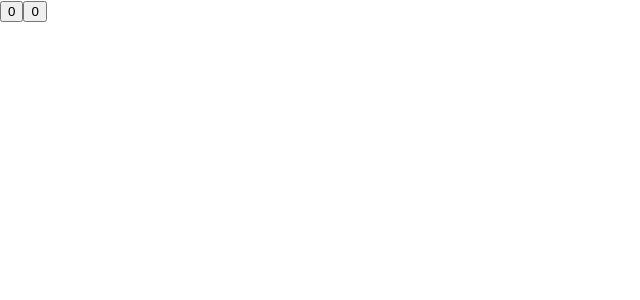
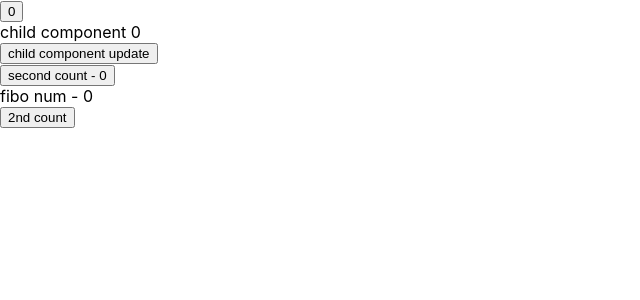
Before and after one commit to And012/narek-react, a React (Create React App) app: page / in a window 1280 px wide. Shown: the top 300 px of the page, without its empty margins (0-640 px from the left). Built offline with nearby package versions, Linux system fonts and the light colour scheme.

Commit message:
effect, callback, memo, useMemo

```diff
--- a/src/App.js
+++ b/src/App.js
@@ -1,31 +1,85 @@
-import { useState } from "react";
+import React, {
+  useState,
+  useEffect,
+  useCallback,
+  useMemo,
+  useContext,
+  createContext,
+} from "react";
+
 import "./App.css";
+
+function fibonacci(n) {
+  if (n <= 0) {
+    return 0;
+  } else if (n === 1) {
+    return 1;
+  } else {
+    let fib = [0, 1];
+    for (let i = 2; i <= n; i++) {
+      fib[i] = fib[i - 1] + fib[i - 2];
+    }
+    return fib[n];
+  }
+}
+
+const Context = createContext(null);
 
 function App() {
   const [count, setCount] = useState(0);
-  console.log("it is working");
+  const [secondCount, setSecondCount] = useState(0);
+
+  const handler = useCallback(() => {
+    setCount((prevCount) => ++prevCount);
+  }, []);
+
+  const fiboNum = useMemo(() => {
+    console.log("useMemo is working");
+    return fibonacci(count);
+  }, [count]);
 
   return (
+    <Context.Provider value={{ count, setter: setCount }}>
+      <div>
+        <button onClick={handler}>{count}</button>
+        <Child />
+        {/* lifting state up */}
+        <button
+          onClick={() => {
+            setSecondCount(secondCount + 1);
+          }}
+        >
+          second count - {secondCount}
+        </button>
+        <div>fibo num - {fiboNum}</div>
+        <button onClick={() => setSecondCount((prev) => ++prev)}>
+          2nd count
+        </button>
+      </div>
+    </Context.Provider>
+  );
+}
+
+const Child = React.memo(function Child() {
+  const { count, setter } = useContext(Context);
+  return (
     <div>
+      <div>child component {count}</div>
       <button
         onClick={() => {
-          setTimeout(() => {
-            setCount(count + 1);
-          }, 1000);
+          setter(count + 1);
         }}
       >
-        {count}
+        child component update
       </button>
-      <button
-        onClick={() => {
-          setTimeout(() => {
-            setCount(count + 1);
-          }, 500);
-        }}
-      >
-        {count}
-      </button>
+      {/* <GrandChild /> */}
     </div>
   );
-}
+});
+
+const GrandChild = function () {
+  const count = useContext(Context);
+  return <div>GrandChild {count}</div>;
+};
+
 export default App;
```
